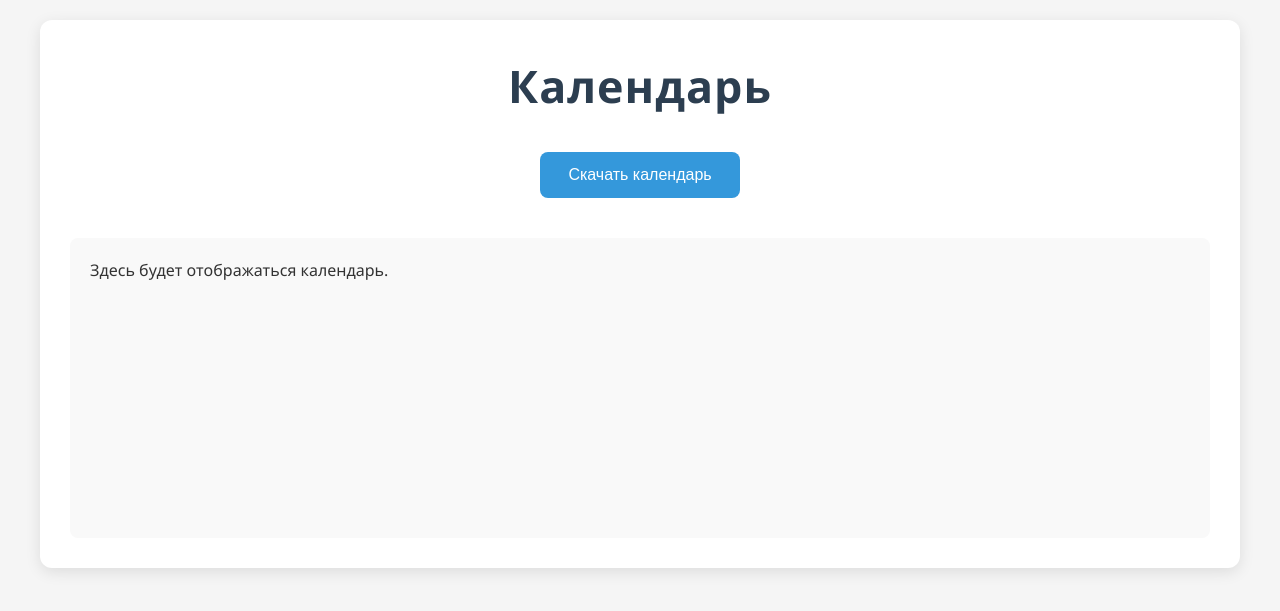
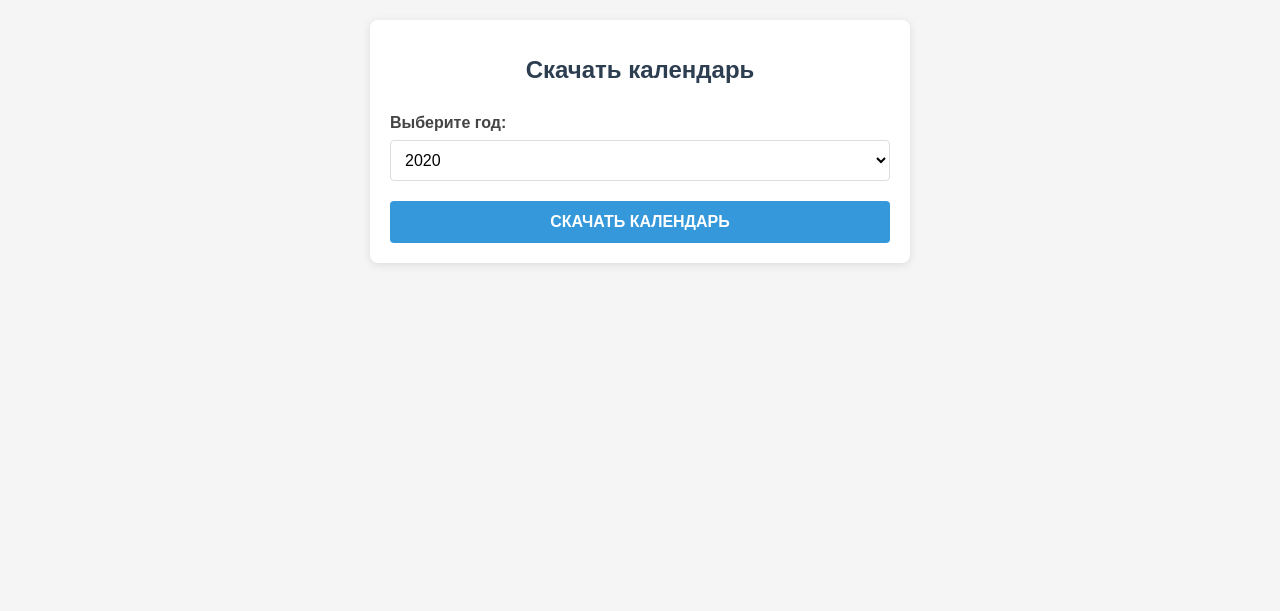
Before and after one commit to YuriiGaponov/work_time_table, a Python web app: template templates/calendar/get_calendar.html in a window 1280 px wide. Shown: the top 611 px of the page. Run offline with Jinja, Linux system fonts and the light colour scheme; the template is opened without the code that fills it: most values are stand-ins (such as "Sample title", 1, 10 or a date in 2020).

Commit message:
настроена форма ввода года для скачивания каленжаря

```diff
--- a/templates/calendar/get_calendar.html
+++ b/templates/calendar/get_calendar.html
@@ -5,112 +5,84 @@
     <meta name="viewport" content="width=device-width, initial-scale=1.0">
     <title>Календарь</title>
     <style>
-        * {
-            margin: 0;
+        body {
+            font-family: Arial, sans-serif;
+            margin: 20px;
             padding: 0;
-            box-sizing: border-box;
+            color: #333;
+            background-color: #f5f5f5;
         }
-
-        body {
-            font-family: 'Segoe UI', Tahoma, Geneva, Verdana, sans-serif;
-            background-color: #f5f5f5;
-            color: #333;
-            line-height: 1.6;
+        .container {
+            max-width: 500px;
+            margin: 0 auto;
             padding: 20px;
+            background-color: white;
+            border-radius: 8px;
+            box-shadow: 0 2px 10px rgba(0, 0, 0, 0.1);
         }
-
-        .container {
-            max-width: 1200px;
-            margin: 0 auto;
-            padding: 30px;
-            background-color: #fff;
-            border-radius: 12px;
-            box-shadow: 0 4px 15px rgba(0, 0, 0, 0.1);
-        }
-
         h1 {
             text-align: center;
             color: #2c3e50;
             margin-bottom: 30px;
-            font-size: 2.8rem;
-            letter-spacing: 1px;
+            font-size: 24px;
         }
-
-        .download-btn {
+        .form-group {
+            margin-bottom: 20px;
+        }
+        label {
             display: block;
-            width: 200px;
-            margin: 30px auto;
-            padding: 14px 20px;
-            text-align: center;
+            margin-bottom: 8px;
+            font-weight: bold;
+            color: #444;
+        }
+        select {
+            width: 100%;
+            padding: 10px;
+            border: 1px solid #ddd;
+            border-radius: 4px;
+            font-size: 16px;
+            background-color: #fff;
+            transition: border-color 0.3s;
+        }
+        select:focus {
+            outline: none;
+            border-color: #3498db;
+        }
+        button {
+            display: block;
+            width: 100%;
+            padding: 12px;
             background-color: #3498db;
             color: white;
-            text-decoration: none;
-            border-radius: 8px;
-            font-size: 1rem;
-            font-weight: 500;
-            transition: background-color 0.3s ease, transform 0.2s ease;
             border: none;
+            border-radius: 4px;
+            font-size: 16px;
+            font-weight: bold;
             cursor: pointer;
+            transition: background-color 0.3s;
+            text-transform: uppercase;
         }
-
-        .download-btn:hover {
+        button:hover {
             background-color: #2980b9;
-            transform: translateY(-2px);
-        }
-
-        .download-btn:active {
-            transform: translateY(0);
-        }
-
-        .calendar {
-            margin-top: 40px;
-            padding: 20px;
-            background-color: #f9f9f9;
-            border-radius: 8px;
-            min-height: 300px;
-        }
-
-        @media (max-width: 768px) {
-            .container {
-                padding: 20px;
-            }
-
-            h1 {
-                font-size: 2.2rem;
-            }
-
-            .download-btn {
-                width: 180px;
-                padding: 12px 16px;
-                font-size: 0.95rem;
-            }
         }
     </style>
 </head>
 <body>
     <div class="container">
-        <h1>Календарь</h1>
+        <h1>Скачать календарь</h1>
 
-        <button class="download-btn" onclick="downloadCalendar()">
-            Скачать календарь
-        </button>
+        <form method="POST" action="/download-calendar">
+            <div class="form-group">
+                <label for="year">Выберите год:</label>
+                <select id="year" name="year" required>
+                    {% for year in years %}
+                        <option value="{{ year }}">{{ year }}</option>
+                    {% endfor %}
+                </select>
+            </div>
 
-        <div class="calendar">
-            <!-- Здесь может размещаться сам календарь (сетка дат, виджет и т.п.) -->
-            <p>Здесь будет отображаться календарь.</p>
-        </div>
+            <button type="submit">Скачать календарь</button>
+        </form>
     </div>
-
-    <script>
-        function downloadCalendar() {
-            // Пример реализации скачивания (замените на реальную логику)
-            const link = document.createElement('a');
-            link.href = 'data:text/plain;charset=utf-8,Пример содержимого календаря';
-            link.download = 'календарь.txt';
-            link.click();
-
-            alert('Календарь загружен!');
-        }
-    </script>
 </body>
 </html>
```
Also changed, not shown: app/core/config.py (+10 -0 lines), app/routes/calendar.py (+8 -4 lines), 1 other file.
